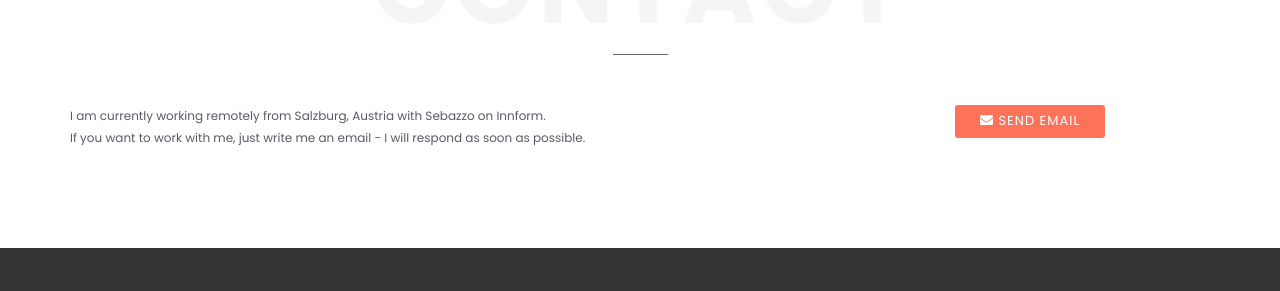
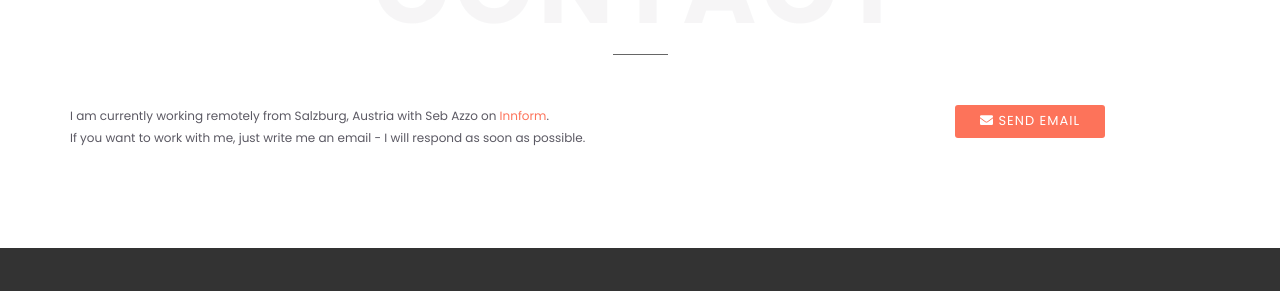
Before and after one commit to lpsBetty/lpsBetty.github.io, a Jekyll site: the page built from index.html, in a window 1280 px wide and 900 px high, scrolled down 2553 px. Shown: the part 484-775 px from the top of the window. Built offline with Jekyll 4.4.1, drawn with Linux system fonts in a browser that asks for light colours.

Commit message:
small fixes

```diff
--- a/_layouts/page.html
+++ b/_layouts/page.html
@@ -1,6 +1,8 @@
 ---
 layout: default
 ---
+
+{% include nav.html %}
 
 <section class="module">
   <div class="container">
--- a/index.html
+++ b/index.html
@@ -266,7 +267,7 @@ layout: default
 			<div class="row">
 				<div class="col-sm-8">
 					<div class="wow fadeInUp">
-						I am currently working remotely from Salzburg, Austria with Sebazzo on Innform.<br>
+						I am currently working remotely from Salzburg, Austria with Seb Azzo on <a href="https://www.innform.io/" target="_blank" rel="noopener">Innform</a>.<br>
 						If you want to work with me, just write me an email - I will respond as soon as possible.
 					</div>
 				</div>
```
Also changed, not shown: other parts of index.html (+1 -0 lines).
